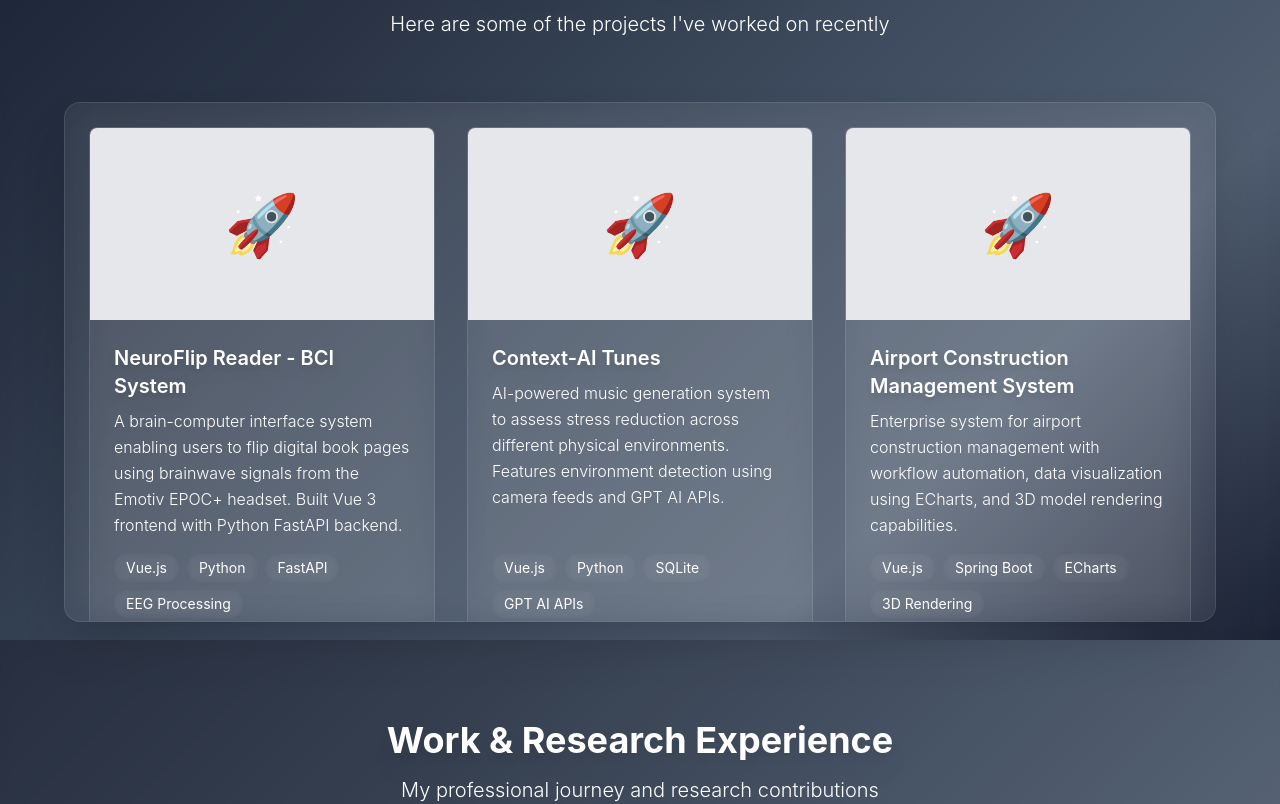
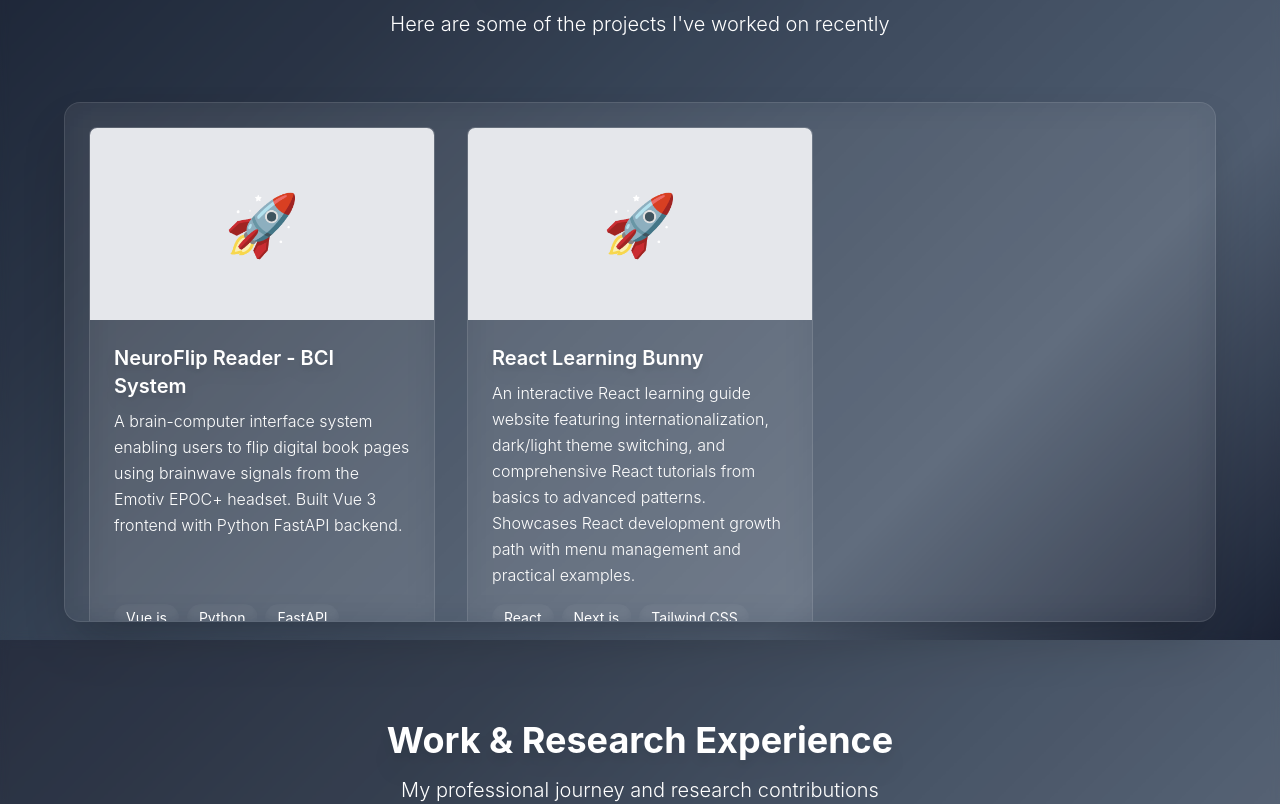
Before and after one commit to ChungBound/portfolio, a Next.js app: page / in a window 1280 px wide. Shown: the part 2560-3364 px from the top of the page. Built offline with nearby package versions, Linux system fonts and the light colour scheme.

Commit message:
feat: 更新Featured Projects展示
- 保留NeuroFlip Reader BCI系统项目
- 删除其他三个项目，精简展示内容
- 新增React Learning Bunny学习指南项目
- 包含国际化、主题切换、React技术成长路线等特性
- 项目链接：https://react-learning-bunny.vercel.app/en

```diff
--- a/src/components/Projects.tsx
+++ b/src/components/Projects.tsx
@@ -15,31 +15,13 @@
     liveUrl: "https://page-flip-vue.vercel.app/#/",
   },
   {
-    title: "Context-AI Tunes",
+    title: "React Learning Bunny",
     description:
-      "AI-powered music generation system to assess stress reduction across different physical environments. Features environment detection using camera feeds and GPT AI APIs.",
+      "An interactive React learning guide website featuring internationalization, dark/light theme switching, and comprehensive React tutorials from basics to advanced patterns. Showcases React development growth path with menu management and practical examples.",
     image: "/api/placeholder/600/400",
-    technologies: ["Vue.js", "Python", "SQLite", "GPT AI APIs"],
-    githubUrl: "#",
-    liveUrl: "#",
-  },
-  {
-    title: "Airport Construction Management System",
-    description:
-      "Enterprise system for airport construction management with workflow automation, data visualization using ECharts, and 3D model rendering capabilities.",
-    image: "/api/placeholder/600/400",
-    technologies: ["Vue.js", "Spring Boot", "ECharts", "3D Rendering"],
-    githubUrl: "#",
-    liveUrl: "#",
-  },
-  {
-    title: "Shanxi Government Affairs App",
-    description:
-      "Mobile application for provincial government services, featuring social security information systems and efficient data visualization and query systems.",
-    image: "/api/placeholder/600/400",
-    technologies: ["Vue.js", "Cordova", "Vant UI", "Mobile Development"],
-    githubUrl: "#",
-    liveUrl: "#",
+    technologies: ["React", "Next.js", "Tailwind CSS", "i18n", "TypeScript"],
+    githubUrl: "https://github.com/ChungBound/react-learning-bunny",
+    liveUrl: "https://react-learning-bunny.vercel.app/en",
   },
 ];
 
```
